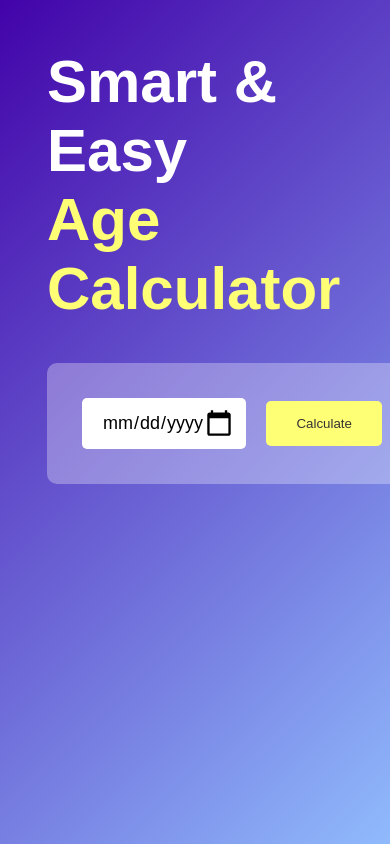
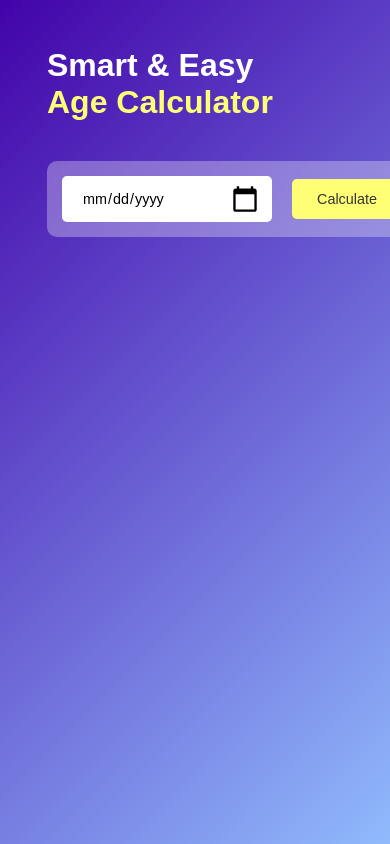
Before and after one commit to rinsha-aish/Age_Calculator, a plain HTML site: page index.html in a window 390 px wide. Shown: the top 844 px of the page. Drawn offline with Linux system fonts and the light colour scheme.

Commit message:
final_commit

```diff
--- a/styles.css
+++ b/styles.css
@@ -79,3 +79,26 @@
 #result span {
   color: #ffff76;
 }
+
+@media (max-width: 480px) {
+  .calculator h1 {
+    font-size: 2rem;
+  }
+
+  .input-box {
+    padding: 15px;
+  }
+
+  .input-box input {
+    font-size: 0.9rem;
+  }
+
+  .input-box button {
+    padding: 12px 25px;
+    font-size: 0.9rem;
+  }
+
+  #result {
+    font-size: 1rem;
+  }
+}
```
